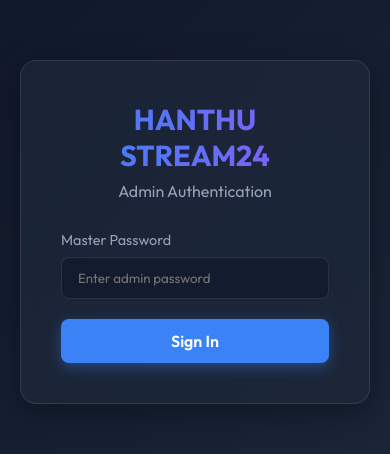
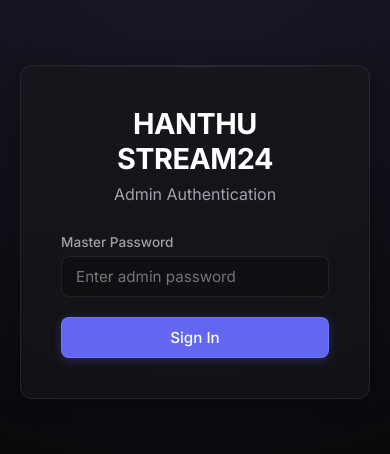
Before and after one commit to wahyuibnu/Streaming24, a Next.js app: page /login in a window 390 px wide. Shown: the part 106-560 px from the top of the page. Built offline with nearby package versions, Linux system fonts and the light colour scheme.

Commit message:
style: Ultra premium UI redesign with refined glassmorphism, responsive mobile views, and elegant typography

```diff
--- a/src/app/globals.css
+++ b/src/app/globals.css
@@ -1,18 +1,18 @@
-@import url('https://fonts.googleapis.com/css2?family=Outfit:wght@300;400;500;600;700&display=swap');
+@import url('https://fonts.googleapis.com/css2?family=Inter:wght@300;400;500;600;700&display=swap');
 
 :root {
-  --bg-dark: #0f172a;
-  --bg-gradient: linear-gradient(135deg, #0f172a 0%, #1e293b 100%);
-  --primary: #3b82f6;
-  --primary-hover: #2563eb;
+  --bg-dark: #09090b;
+  --bg-gradient: radial-gradient(circle at 50% 0%, #1c192b 0%, #09090b 70%);
+  --primary: #6366f1;
+  --primary-hover: #4f46e5;
   --accent: #8b5cf6;
   --success: #10b981;
   --danger: #ef4444;
   --text-main: #f8fafc;
-  --text-muted: #94a3b8;
-  --glass-bg: rgba(30, 41, 59, 0.7);
-  --glass-border: rgba(255, 255, 255, 0.1);
-  --glass-shadow: 0 8px 32px 0 rgba(0, 0, 0, 0.37);
+  --text-muted: #a1a1aa;
+  --glass-bg: rgba(24, 24, 27, 0.6);
+  --glass-border: rgba(255, 255, 255, 0.08);
+  --glass-shadow: 0 4px 24px -4px rgba(0, 0, 0, 0.5);
 }
 
 * {
@@ -22,88 +22,128 @@
 }
 
 body {
-  background: var(--bg-gradient);
+  background: var(--bg-dark);
+  background-image: var(--bg-gradient);
   background-attachment: fixed;
   color: var(--text-main);
-  font-family: 'Outfit', sans-serif;
+  font-family: 'Inter', -apple-system, BlinkMacSystemFont, sans-serif;
   min-height: 100vh;
   -webkit-font-smoothing: antialiased;
+  -moz-osx-font-smoothing: grayscale;
+}
+
+/* Custom Scrollbar */
+::-webkit-scrollbar {
+  width: 8px;
+}
+::-webkit-scrollbar-track {
+  background: var(--bg-dark);
+}
+::-webkit-scrollbar-thumb {
+  background: #27272a;
+  border-radius: 4px;
+}
+::-webkit-scrollbar-thumb:hover {
+  background: #3f3f46;
 }
 
 .glass-panel {
   background: var(--glass-bg);
-  backdrop-filter: blur(16px);
-  -webkit-backdrop-filter: blur(16px);
+  backdrop-filter: blur(20px);
+  -webkit-backdrop-filter: blur(20px);
   border: 1px solid var(--glass-border);
-  border-radius: 16px;
+  border-radius: 12px;
   box-shadow: var(--glass-shadow);
+  position: relative;
+  overflow: hidden;
+}
+
+/* Subtle top highlight for glass panels to make it pop */
+.glass-panel::before {
+  content: '';
+  position: absolute;
+  top: 0;
+  left: 0;
+  right: 0;
+  height: 1px;
+  background: linear-gradient(90deg, rgba(255,255,255,0), rgba(255,255,255,0.1), rgba(255,255,255,0));
+  z-index: 1;
 }
 
 .btn {
-  padding: 12px 24px;
+  padding: 10px 20px;
   border-radius: 8px;
-  border: none;
+  border: 1px solid transparent;
   font-family: inherit;
-  font-weight: 600;
-  font-size: 1rem;
+  font-weight: 500;
+  font-size: 0.95rem;
   cursor: pointer;
-  transition: all 0.3s ease;
+  transition: all 0.2s cubic-bezier(0.4, 0, 0.2, 1);
   display: inline-flex;
   align-items: center;
   justify-content: center;
   gap: 8px;
+  outline: none;
+}
+
+.btn:focus-visible {
+  box-shadow: 0 0 0 2px var(--bg-dark), 0 0 0 4px var(--primary);
 }
 
 .btn-primary {
   background: var(--primary);
   color: white;
-  box-shadow: 0 4px 14px rgba(59, 130, 246, 0.4);
+  border-color: rgba(255,255,255,0.1);
+  box-shadow: 0 2px 10px rgba(99, 102, 241, 0.3);
 }
 
 .btn-primary:hover {
   background: var(--primary-hover);
-  transform: translateY(-2px);
-  box-shadow: 0 6px 20px rgba(59, 130, 246, 0.6);
+  box-shadow: 0 4px 15px rgba(99, 102, 241, 0.4);
 }
 
 .btn-danger {
-  background: var(--danger);
-  color: white;
-  box-shadow: 0 4px 14px rgba(239, 68, 68, 0.4);
+  background: rgba(239, 68, 68, 0.1);
+  color: var(--danger);
+  border-color: rgba(239, 68, 68, 0.2);
 }
 
 .btn-danger:hover {
-  background: #dc2626;
-  transform: translateY(-2px);
-  box-shadow: 0 6px 20px rgba(239, 68, 68, 0.6);
+  background: var(--danger);
+  color: white;
+  border-color: var(--danger);
+  box-shadow: 0 4px 15px rgba(239, 68, 68, 0.3);
 }
 
 .btn-success {
   background: var(--success);
   color: white;
-  box-shadow: 0 4px 14px rgba(16, 185, 129, 0.4);
+  border-color: rgba(255,255,255,0.1);
+  box-shadow: 0 2px 10px rgba(16, 185, 129, 0.3);
 }
 
 .btn-success:hover {
   background: #059669;
-  transform: translateY(-2px);
-  box-shadow: 0 6px 20px rgba(16, 185, 129, 0.6);
+  box-shadow: 0 4px 15px rgba(16, 185, 129, 0.4);
 }
 
 .input-field {
   width: 100%;
-  padding: 12px 16px;
-  background: rgba(15, 23, 42, 0.6);
+  padding: 10px 14px;
+  background: rgba(0, 0, 0, 0.2);
   border: 1px solid var(--glass-border);
   border-radius: 8px;
   color: white;
   font-family: inherit;
-  transition: border-color 0.3s ease;
+  font-size: 0.95rem;
+  transition: all 0.2s ease;
 }
 
 .input-field:focus {
   outline: none;
   border-color: var(--primary);
+  background: rgba(0, 0, 0, 0.4);
+  box-shadow: 0 0 0 2px rgba(99, 102, 241, 0.2);
 }
 
 .animate-pulse-slow {
@@ -116,10 +156,10 @@ body {
 }
 
 .fade-in {
-  animation: fadeIn 0.5s ease-out;
+  animation: fadeIn 0.6s cubic-bezier(0.16, 1, 0.3, 1) forwards;
 }
 
 @keyframes fadeIn {
-  from { opacity: 0; transform: translateY(10px); }
+  from { opacity: 0; transform: translateY(8px); }
   to { opacity: 1; transform: translateY(0); }
 }
--- a/src/app/page.module.css
+++ b/src/app/page.module.css
@@ -12,77 +12,86 @@
 }
 
 .logo {
-  font-size: 2rem;
+  font-size: 1.8rem;
   font-weight: 700;
-  background: linear-gradient(to right, var(--primary), var(--accent));
-  -webkit-background-clip: text;
-  -webkit-text-fill-color: transparent;
+  letter-spacing: -0.5px;
+  color: #fff;
 }
 
 .dashboardGrid {
   display: grid;
-  grid-template-columns: repeat(auto-fit, minmax(350px, 1fr));
-  gap: 30px;
+  grid-template-columns: repeat(auto-fit, minmax(280px, 1fr));
+  gap: 24px;
 }
 
 .card {
-  padding: 30px;
+  padding: 24px;
   display: flex;
   flex-direction: column;
   gap: 20px;
+  transition: transform 0.2s ease, box-shadow 0.2s ease;
+}
+
+.card:hover {
+  transform: translateY(-2px);
+  box-shadow: 0 12px 30px -10px rgba(0,0,0,0.6);
 }
 
 .cardHeader {
   display: flex;
   justify-content: space-between;
   align-items: center;
-  border-bottom: 1px solid var(--glass-border);
-  padding-bottom: 15px;
+  border-bottom: 1px solid rgba(255,255,255,0.05);
+  padding-bottom: 12px;
 }
 
 .cardTitle {
-  font-size: 1.5rem;
+  font-size: 1.25rem;
   font-weight: 600;
   display: flex;
   align-items: center;
-  gap: 10px;
+  gap: 8px;
+  color: #e4e4e7;
 }
 
 .statusBadge {
-  padding: 6px 12px;
-  border-radius: 20px;
-  font-size: 0.85rem;
+  padding: 4px 10px;
+  border-radius: 6px;
+  font-size: 0.75rem;
   font-weight: 600;
   text-transform: uppercase;
-  letter-spacing: 1px;
+  letter-spacing: 0.5px;
 }
 
 .statusOffline {
-  background: rgba(239, 68, 68, 0.2);
+  background: rgba(239, 68, 68, 0.1);
   color: var(--danger);
+  border: 1px solid rgba(239, 68, 68, 0.2);
 }
 
 .statusOnline {
-  background: rgba(16, 185, 129, 0.2);
+  background: rgba(16, 185, 129, 0.1);
   color: var(--success);
+  border: 1px solid rgba(16, 185, 129, 0.2);
 }
 
 .formGroup {
   display: flex;
   flex-direction: column;
-  gap: 8px;
+  gap: 6px;
 }
 
 .formGroup label {
-  font-size: 0.9rem;
+  font-size: 0.85rem;
+  font-weight: 500;
   color: var(--text-muted);
 }
 
 .actions {
   margin-top: auto;
   display: flex;
-  gap: 15px;
-  padding-top: 20px;
+  gap: 12px;
+  padding-top: 15px;
 }
 
 .actions button {
@@ -90,22 +99,34 @@
 }
 
 .uploadArea {
-  border: 2px dashed var(--glass-border);
-  border-radius: 12px;
-  padding: 40px 20px;
+  border: 1px dashed rgba(255,255,255,0.2);
+  border-radius: 10px;
+  padding: 30px 20px;
   text-align: center;
   cursor: pointer;
-  transition: all 0.3s ease;
-  background: rgba(255,255,255,0.02);
+  transition: all 0.2s ease;
+  background: rgba(255,255,255,0.01);
 }
 
 .uploadArea:hover {
   border-color: var(--primary);
-  background: rgba(59, 130, 246, 0.05);
+  background: rgba(99, 102, 241, 0.05);
 }
 
 .uploadIcon {
-  font-size: 3rem;
-  margin-bottom: 15px;
+  font-size: 2.5rem;
+  margin-bottom: 12px;
   color: var(--primary);
+  opacity: 0.8;
 }
+
+@media (max-width: 768px) {
+  .header {
+    flex-direction: column;
+    gap: 20px;
+    align-items: flex-start;
+  }
+  .dashboardGrid {
+    grid-template-columns: 1fr;
+  }
+}
```
Also changed, not shown: public/video_playlist.txt (added).
